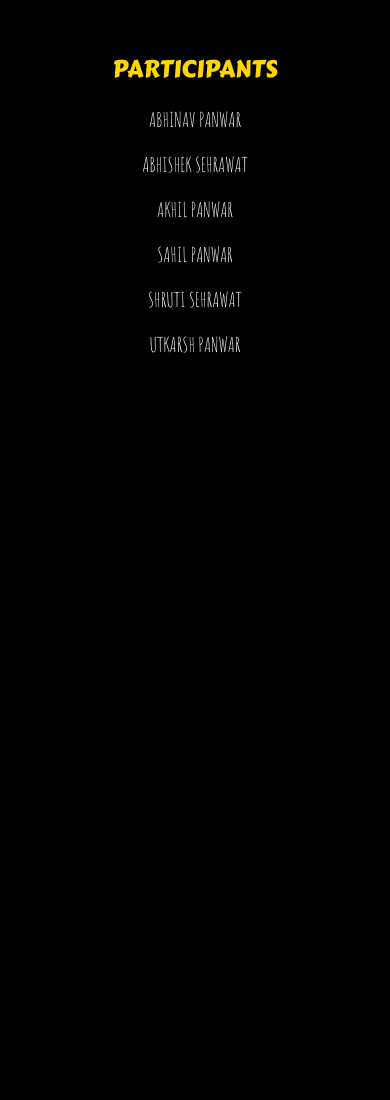
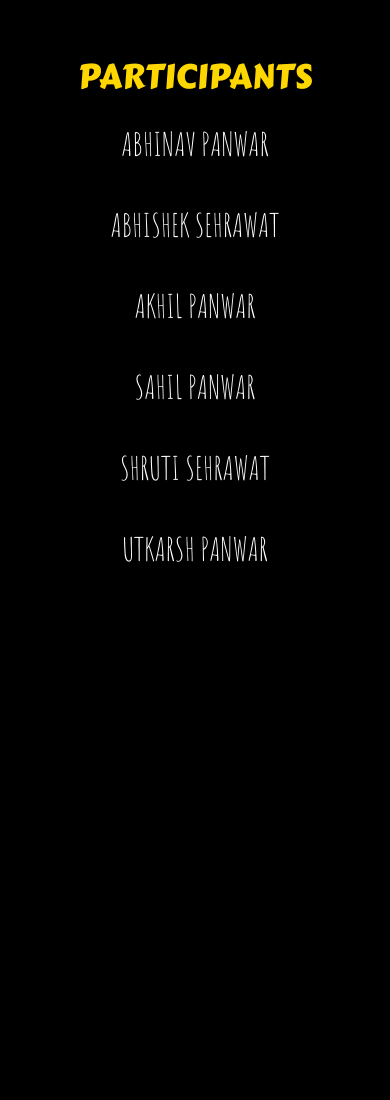
Before and after one commit to ABHINAVpanwar/kingofcards.github.io, a Python web app: template views/contact.html in a window 390 px wide. Shown: the part 80-1180 px from the top of the page. Run offline with Jinja, Linux system fonts and the light colour scheme; the template is opened without the code that fills it, so the values that code supplies are empty.

Commit message:
Update contact.css

```diff
--- a/static/contact.css
+++ b/static/contact.css
@@ -131,7 +131,7 @@ input[type="checkbox"] {
 
 @media (max-width: 500px) {
     #us {
-        font-size: 24px;
+        font-size: 34px;
     }
 }
 
@@ -156,14 +156,18 @@ input[type="checkbox"] {
 
 @media (max-width: 500px) {
     #me p a {
-        font-size: 20px;
+        font-size: 32px;
         text-decoration: none;
         color: white;
         font-family: 'Amatic SC', cursive;
         transition: all 1s ease-in-out 100ms;
     }
 
+    #me p{
+        padding: 20px;
+    }
+
     #me p a:hover {
-        font-size: 22px;
+        font-size: 36px;
     }
 }
```
